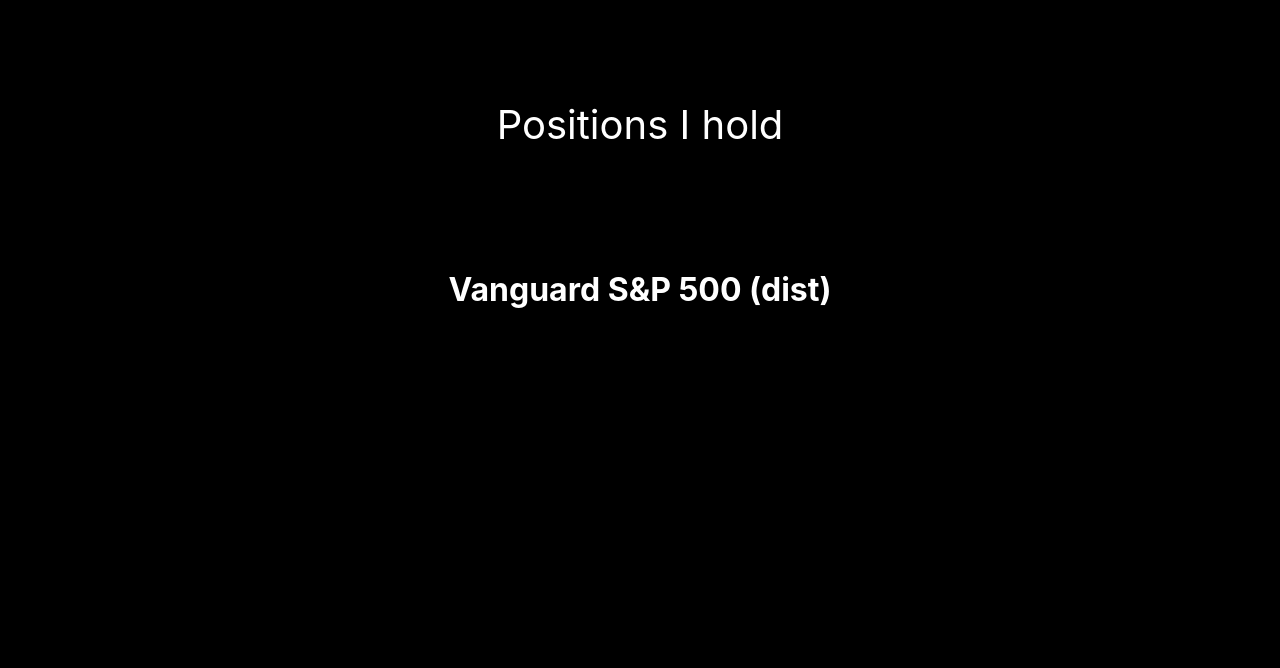
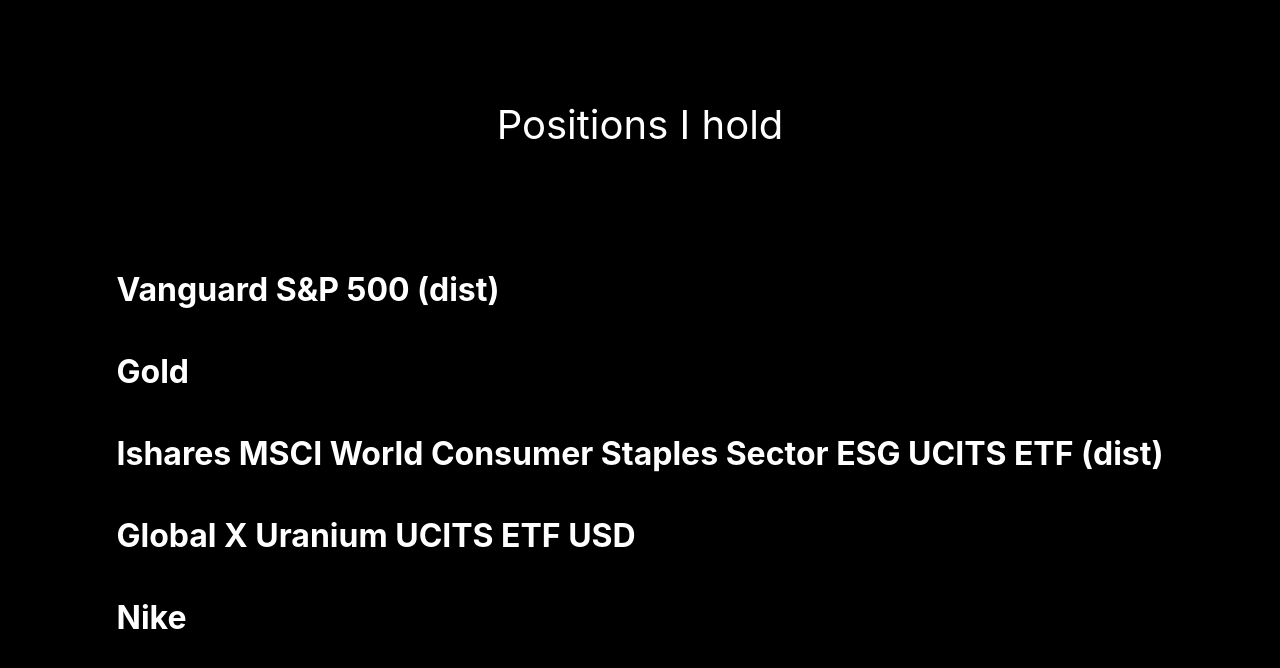
Before and after one commit to Taavi1p/portfolio, a React (Create React App) app: page /Investing in a window 1280 px wide. Shown: the top 668 px of the page. Built offline with nearby package versions, Linux system fonts and the light colour scheme.

Commit message:
investing update

```diff
--- a/src/components/Investing.js
+++ b/src/components/Investing.js
@@ -10,8 +10,11 @@
     <div className="investing-page">
       <div className='investing-content'>
         <div className='header'>Positions I hold</div>
-        <InvestingElement
-         stock="Vanguard S&P 500 (dist)"/>
+        <InvestingElement stock="Vanguard S&P 500 (dist)"/>
+        <InvestingElement stock="Gold"/>
+        <InvestingElement stock="Ishares MSCI World Consumer Staples Sector ESG UCITS ETF (dist)"/>
+        <InvestingElement stock="Global X Uranium UCITS ETF USD"/>
+        <InvestingElement stock="Nike"/>
       </div>
     </div>
 );
--- a/src/components/Physics.js
+++ b/src/components/Physics.js
@@ -107,7 +107,7 @@
                 } />
                 <PhysicsCourse
                 header="Optika"
-                content={<p>Hea kursus, hästi õpetetud. Kontrolltööd väga lihtsad. Eksam liiga loengute spetsiifiline. KOntrolltäädest pole pilti kahjuks kuna neid ei saanud tagasi.</p>} />
+                content={<p>Hea kursus, hästi õpetetud. Kontrolltööd väga lihtsad. Eksam liiga loengute spetsiifiline. Kontrolltöödest pole pilti kahjuks kuna neid ei saanud tagasi.</p>} />
                 <PhysicsCourse
                 header="Optika labor"
                 content={<p>Kursus, mis võtab kõge rohkem aega 4. semestril. Soovitan väga varakult kõik ära teha.</p>} />
@@ -201,7 +201,7 @@
                 content={<p>Hard course, badly taught. No book, just based on slides.</p>} />
                 <PhysicsCourse
                 header="Electricity and Magnetism"
-                content={<><p>Great course anazingly taught. Great professors!</p>
+                content={<><p>Great course amazingly taught. Great professors!</p>
                  <PdfLink url={PDF37} text="test 1"/>
                  <PdfLink url={PDF38} text="test 2" />
                  <PdfLink url={PDF39} text="test 3" />
--- a/src/components/type.js
+++ b/src/components/type.js
@@ -7,7 +7,7 @@
     <div>
       <h1 className="typed-text">
         <ReactTyped
-          strings={['Welcome aboard the Helicarrier', 'You are safe here', "have a look around"]}
+          strings={['Welcome aboard', 'you are safe here', "have a look around"]}
           typeSpeed={70}
           backSpeed={40}
         />
```
